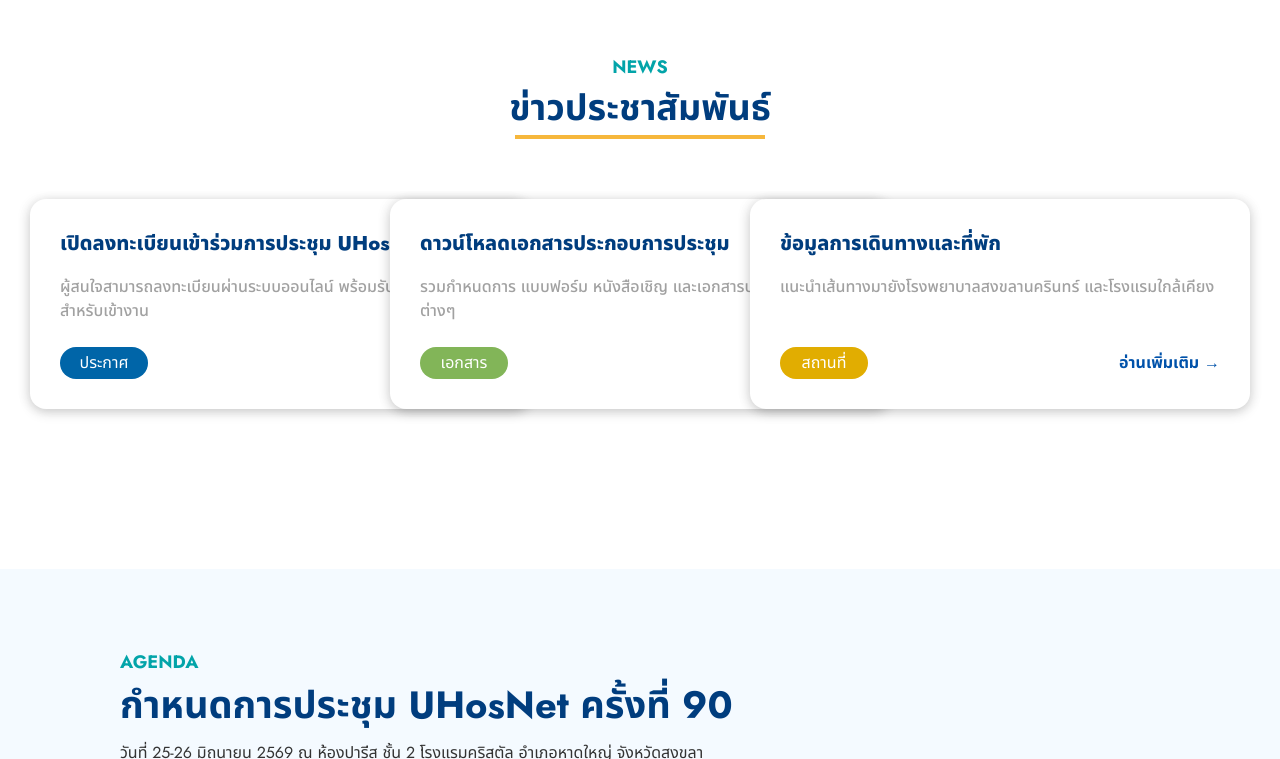
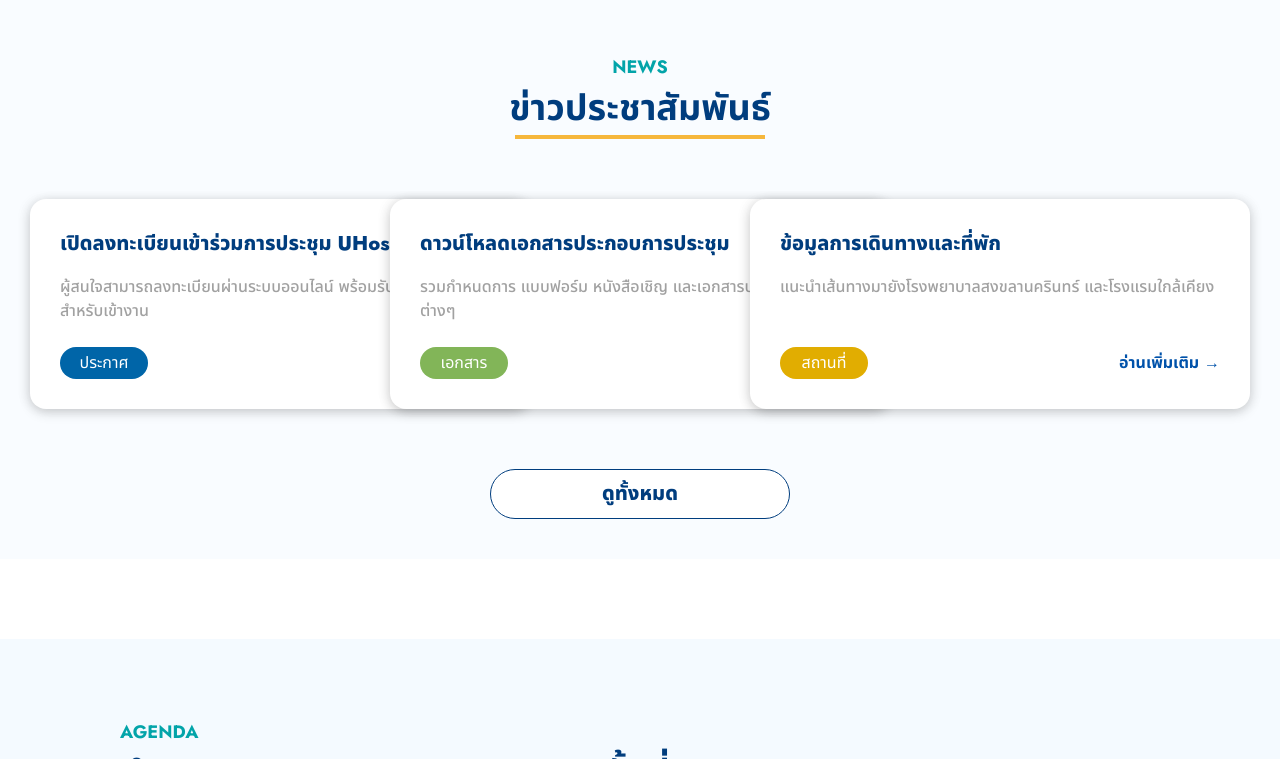
Before and after one commit to Dompsk/Uhosnet90, a Vue app: page /news in a window 1280 px wide. Shown: the part 1777-2536 px from the top of the page. Built offline with nearby package versions, Linux system fonts and the light colour scheme.

Commit message:
add see all botton and change background color

```diff
--- a/src/view/news/News.vue
+++ b/src/view/news/News.vue
@@ -1,13 +1,13 @@
 <template>
 
-    <section id="news" class="mt-5 mb-40">
+    <section id="news" class="mt-5 mb-20 bg-[#F9FCFF] pb-10 ">
         <div class="flex flex-col items-center">
             <h1 class="text-[#02A4A9] text-[18px] font-bold mt-25">NEWS</h1>
             <h1 class="text-[#003D7E] text-[36px] font-bold">ข่าวประชาสัมพันธ์</h1>
             <div class="w-[250px] h-[4px] bg-[#F6B73C] mx-auto"></div>
         </div>
 
-        <div class="grid grid-cols-3 align-items-center justify-items-center mt-15 mx-25 flex flex-col">
+        <div class="grid grid-cols-3 justify-items-center mt-15 mx-25">
 
             <div class="w-[500px] h-[210px] bg-white p-[30px] shadow-[0_4px_12px_rgba(0,0,0,0.15),-4px_0_12px_rgba(0,0,0,0.05),4px_0_12px_rgba(0,0,0,0.05)] cursor-pointer rounded-2xl transition duration-300 ease-in-out hover:-translate-y-3 flex flex-col">
                 <p class="text-[#003D7E] font-extrabold text-[20px]">เปิดลงทะเบียนเข้าร่วมการประชุม UHosNet</p>
@@ -38,6 +38,12 @@
 
         </div>
 
+        <div class="grid place-items-center mt-15 mx-25">
+            <a href="#" class="group flex h-[50px] w-[300px] items-center justify-center rounded-4xl border border-[#003D7E] bg-white transition-all duration-300 hover:bg-[#003D7E]">
+                <span class="text-[20px] font-extrabold text-[#003D7E] transition-colors duration-300 group-hover:text-white">ดูทั้งหมด</span>
+            </a>
+        </div>
+
     </section>
 
 </template>
```
